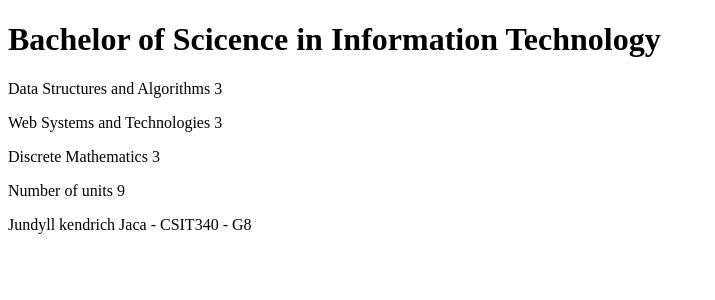
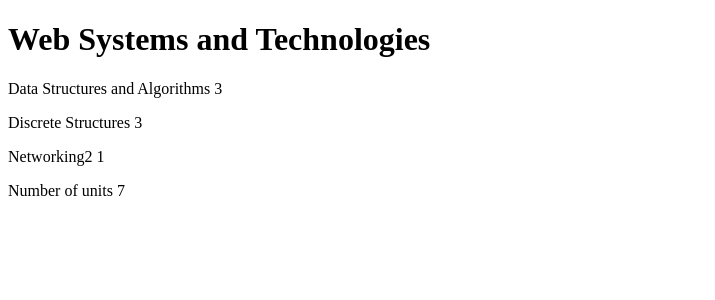
Before and after one commit to Jundyllkendrichjaca/CSIT340G8-Lab3-Jaca, a React (Vite) app: page / in a window 1280 px wide. Shown: the top 300 px of the page, without its empty margins (0-715 px from the left). Built offline with nearby package versions, Linux system fonts and the light colour scheme.

Commit message:
1.3: course information step 3

```diff
--- a/src/App.jsx
+++ b/src/App.jsx
@@ -1,44 +1,47 @@
 const Header = (props) => {
   return <h1>{props.course}</h1>
+}
+
+const Part = (props) => {
+  return (
+    <p>
+      {props.name} {props.units}
+    </p>
+  )
 }
 
 const Content = (props) => {
   return (
     <div>
-      <p>{props.part1} {props.units1}</p>
-      <p>{props.part2} {props.units2}</p>
-      <p>{props.part3} {props.units3}</p>
+      <Part name={props.parts[0].name} units={props.parts[0].units} />
+      <Part name={props.parts[1].name} units={props.parts[1].units} />
+      <Part name={props.parts[2].name} units={props.parts[2].units} />
     </div>
   )
 }
 
 const Total = (props) => {
-  return <p>Number of units {props.total}</p>
-}
-
-const Footer = (props) => {
-  return <footer>{props.fullName} - {props.courseCode} - {props.section}</footer>
+  return (
+    <p>
+      Number of units{' '}
+      {props.parts[0].units + props.parts[1].units + props.parts[2].units}
+    </p>
+  )
 }
 
 const App = () => {
-const course = 'Bachelor of Scicence in Information Technology'
-const part1 = 'Data Structures and Algorithms'
-const units1 = 3
-const part2 = 'Web Systems and Technologies'
-const units2 = 3
-const part3 = 'Discrete Mathematics'
-const units3 = 3
+  const course = 'Web Systems and Technologies'
+  const parts = [
+    { name: 'Data Structures and Algorithms', units: 3 },
+    { name: 'Discrete Structures', units: 3 },
+    { name: 'Networking2', units: 1 },
+  ]
 
   return (
     <div>
       <Header course={course} />
-      <Content
-        part1={part1} units1={units1}
-        part2={part2} units2={units2}
-        part3={part3} units3={units3}
-      />
-      <Total total={units1 + units2 + units3} />
-      <Footer fullName="Jundyll kendrich Jaca" courseCode="CSIT340" section="G8" />
+      <Content parts={parts} />
+      <Total parts={parts} />
     </div>
   )
 }
```
